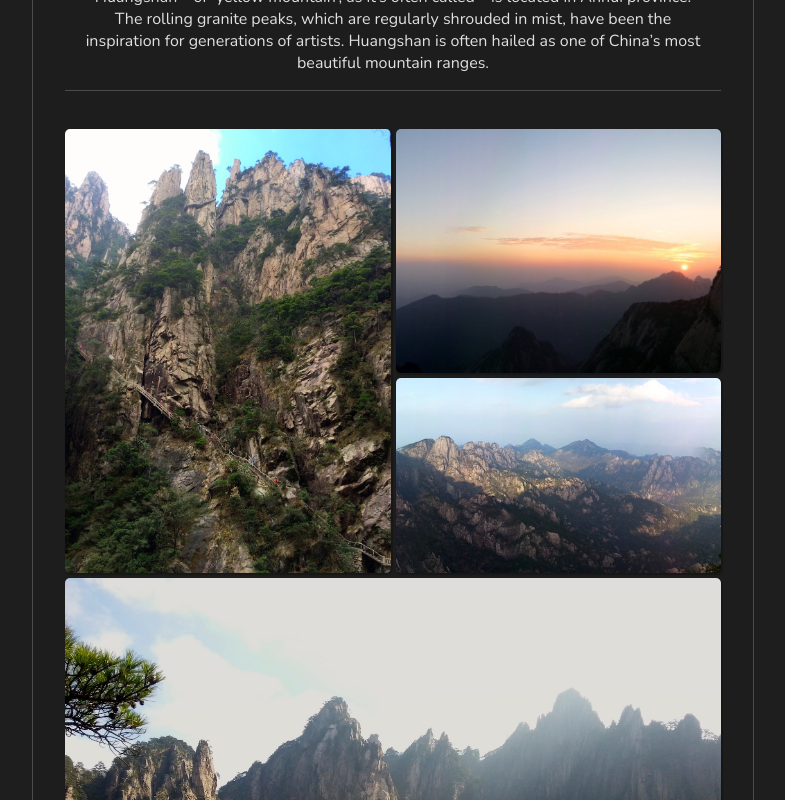
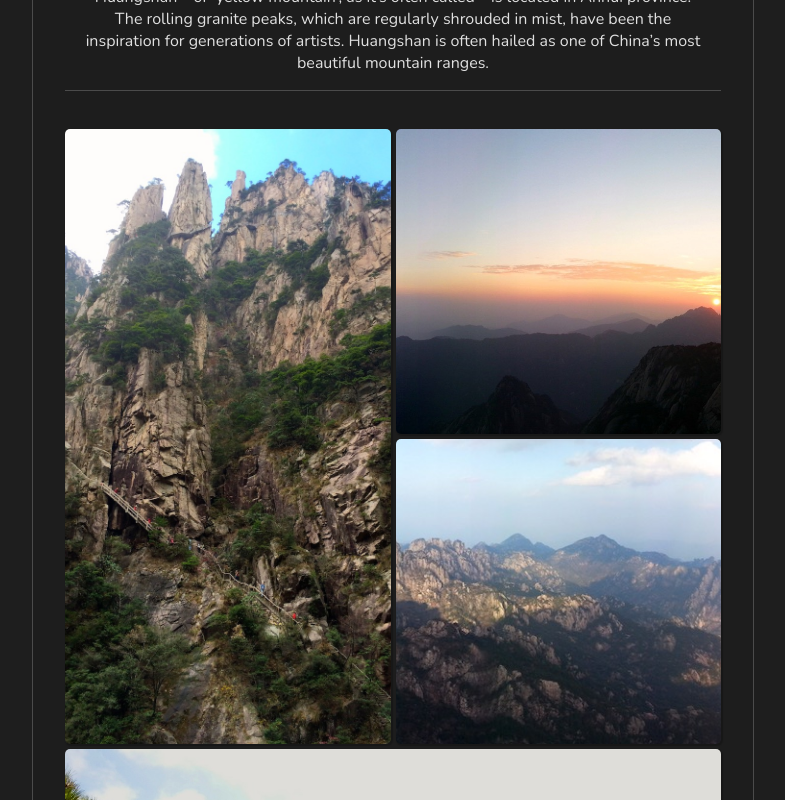
Before and after one commit to OwnKng/zhongguomeili, a React (Create React App) app: page /huangshan in a window 1280 px wide. Shown: the part 1320-2120 px from the top of the page, without its empty margins (247-1032 px from the left). Built offline with nearby package versions, Linux system fonts and the light colour scheme.

Commit message:
Ipad fix attempt 3

```diff
--- a/src/Components/Styled/Grid.styled.js
+++ b/src/Components/Styled/Grid.styled.js
@@ -5,8 +5,8 @@ export const Grid = styled.div`
   grid-gap: 5px;
   width: 100%;
   min-height: 1800px;
-  max-height: 2000px;
   margin-bottom: 2rem;
+  grid-template-rows: repeat(13, 150px);
 
   grid-template-areas:
     "one two"
```
